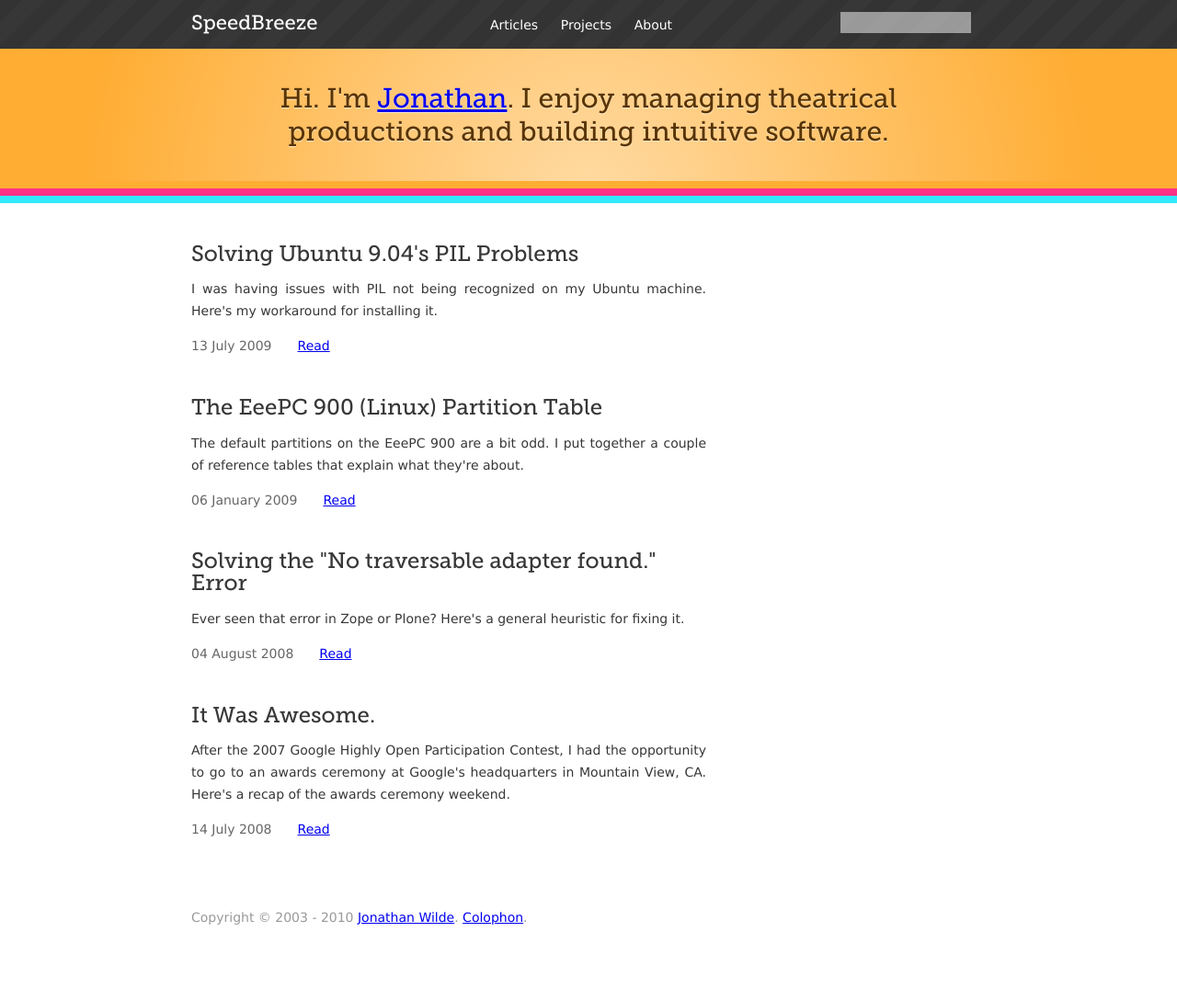
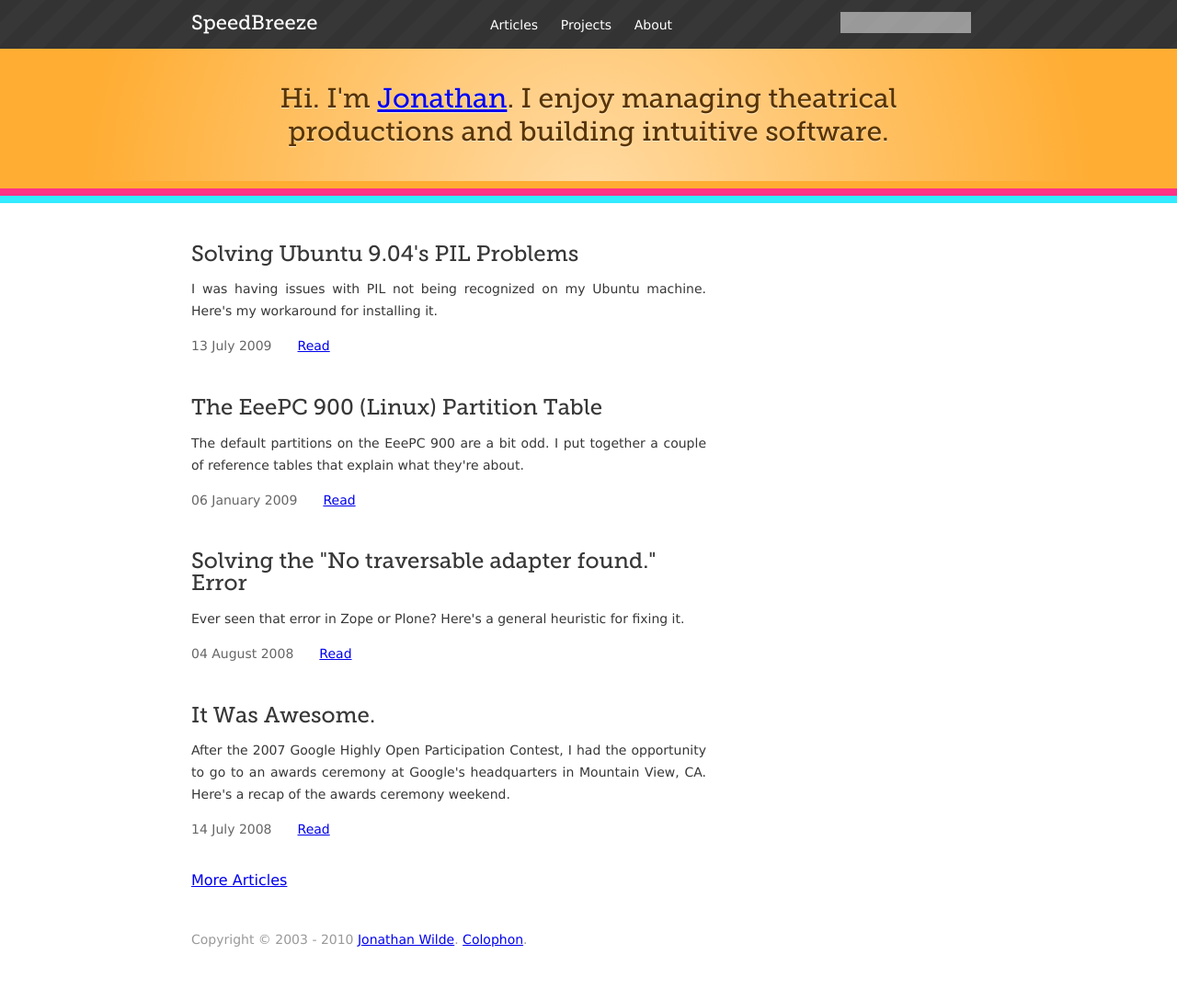
Before and after one commit to hellojwilde/hellojwilde.github.io, a Jekyll site: the page built from index.html, in a window 1280 px wide. Shown: the whole page at 92% size. Built offline with Jekyll 4.4.1, drawn with Linux system fonts in a browser that asks for light colours; comment, search, counter and statistics services are not loaded; before the commit the page ends 1064 px from its top, so only the background shows below that.

Commit message:
Limited the posts on the homepage and added a link to the archives page.

```diff
--- a/index.html
+++ b/index.html
@@ -19,7 +19,7 @@
 <div id="content"><div class="content">
     <div class="split">
         <div class="main">
-            {% for post in site.posts %}
+            {% for post in site.posts limit:4 %}
             <div class="hentry teaser">
                 <h2 class="entry-title">
                     <a href="{{ post.url }}" rel="bookmark">{{ post.title }}</a>
@@ -42,6 +42,8 @@
                 </div>
             </div>
             {% endfor %}
+
+            <a href="/articles.html" class="more">More Articles</a>
         </div>
     </div>
 </div></div>
```
